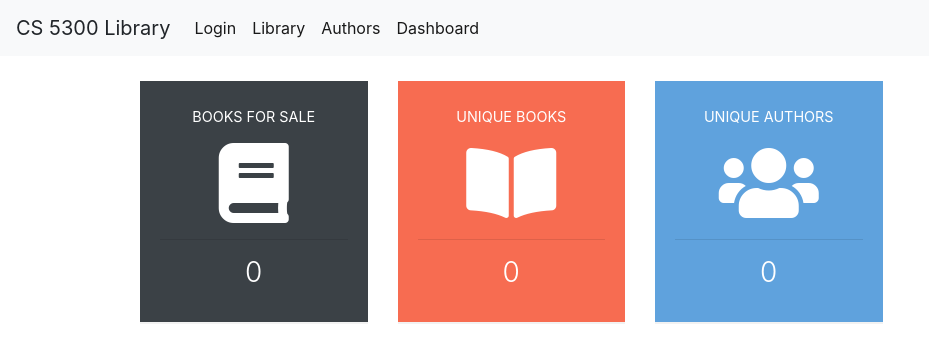
After one commit to cmp998/CS5300, a Django app: page /dashboard/ in a window 1280 px wide. The commit adds this page. Shown: the top 363 px of the page, without its empty margins (0-929 px from the left). Run offline with Django 3.2, Linux system fonts and the light colour scheme; data that the repository does not hold is empty; some libraries are stand-ins or nearby versions.

Commit message:
Added dashboard

```diff
--- /dev/null
+++ b/librarysite/library/static/dashboard.css
@@ -0,0 +1,62 @@
+.panel {
+  box-shadow: 0 2px 0 rgba(0,0,0,0.05);
+  border-radius: 0;
+  border: 0;
+  margin-bottom: 24px;
+}
+
+.panel-dark.panel-colorful {
+  background-color: #3b4146;
+  border-color: #3b4146;
+  color: #fff;
+}
+
+.panel-danger.panel-colorful {
+  background-color: #f76c51;
+  border-color: #f76c51;
+  color: #fff;
+}
+
+.panel-primary.panel-colorful {
+  background-color: #5fa2dd;
+  border-color: #5fa2dd;
+  color: #fff;
+}
+
+.panel-info.panel-colorful {
+  background-color: #4ebcda;
+  border-color: #4ebcda;
+  color: #fff;
+}
+
+.panel-body {
+  padding: 25px 20px;
+}
+
+.panel hr {
+  border-color: rgba(0,0,0,0.1);
+}
+
+.mar-btm {
+  margin-bottom: 15px;
+}
+
+h2, .h2 {
+  font-size: 28px;
+}
+
+.small, small {
+  font-size: 85%;
+}
+
+.text-sm {
+  font-size: .9em;
+}
+
+.text-thin {
+  font-weight: 300;
+}
+
+.text-semibold {
+  font-weight: 600;
+}
--- /dev/null
+++ b/librarysite/library/templates/dashboard.html
@@ -0,0 +1,48 @@
+{% extends "base.html" %}
+{% block content %}
+{% load static %}
+<link rel="stylesheet" href="{% static 'dashboard.css' %}">
+<link href="https://maxcdn.bootstrapcdn.com/font-awesome/4.3.0/css/font-awesome.min.css" rel="stylesheet">
+<div class="mx-auto" style="padding-left: 125px; padding-right: 125px; padding-top: 25px">
+
+    <div class="container bootstrap snippets bootdey">
+        <div class="row">
+            <div class="col-md-3 col-sm-6 col-xs-12">
+                <div class="panel panel-dark panel-colorful">
+                    <div class="panel-body text-center">
+                        <p class="text-uppercase mar-btm text-sm">Books for Sale</p>
+                        <i class="fa fa-book fa-5x"></i>
+                        <hr>
+                        <p class="h2 text-thin">{{books}}</p>
+
+                    </div>
+                </div>
+            </div>
+            <div class="col-md-3 col-sm-6 col-xs-12">
+                <div class="panel panel-danger panel-colorful">
+                    <div class="panel-body text-center">
+                        <p class="text-uppercase mar-btm text-sm">Unique Books</p>
+                        <i class="fa fa-book-open fa-5x"></i>
+                        <hr>
+                        <p class="h2 text-thin">{{copies}}</p>
+
+                    </div>
+                </div>
+            </div>
+            <div class="col-md-3 col-sm-6 col-xs-12">
+                <div class="panel panel-primary panel-colorful">
+                    <div class="panel-body text-center">
+                        <p class="text-uppercase mar-btm text-sm">Unique Authors</p>
+                        <i class="fa fa-users fa-5x"></i>
+                        <hr>
+                        <p class="h2 text-thin">{{authors}}</p>
+
+                    </div>
+                </div>
+            </div>
+
+        </div>
+    </div>
+
+</div>
+{% endblock %}
--- a/librarysite/library/urls.py
+++ b/librarysite/library/urls.py
@@ -5,5 +5,6 @@ urlpatterns = [
     path('library/', views.library, name="library"),
     path('library/<int:book_id>', views.libraryBook, name="library"),
     path('authors/', views.author, name="authors"),
-    path('authorsbooks/<int:authorID>', views.authorBooks, name="authors")
+    path('authorsbooks/<int:authorID>', views.authorBooks, name="authors"),
+    path('dashboard/', views.dashboard, name='dashboard')
 ]
--- a/librarysite/library/views.py
+++ b/librarysite/library/views.py
@@ -100,5 +100,14 @@ def authorBooks(request, authorID):
     dictionary = {"books": bookList, "author": query[0]['authorName']}
     return render(request, 'authorbooks.html', dictionary)
 
-def editions(request):
-    return render(request, "editions.html")
+def dashboard(request):
+    bks = len(BookCopies.objects.values("book")[:])
+    bookcopies = len(BookInfo.objects.values("bookID")[:].distinct())
+    authors = len(Authors.objects.values("authorID").distinct()[:])
+
+    print(bks)
+    print(bookcopies)
+    print(authors)
+    dictionary = {"books": bks, "copies": bookcopies, "authors": authors}
+
+    return render(request, "dashboard.html", dictionary)
--- a/librarysite/librarysite/templates/base.html
+++ b/librarysite/librarysite/templates/base.html
@@ -16,6 +16,9 @@
         <li class="nav-item active">
             <a class="nav-link" href="/authors">Authors</a>
         </li>
+        <li class="nav-item active">
+          <a class="nav-link" href="/dashboard">Dashboard</a>
+      </li>
       </ul>
     </div>
 </nav>
```
